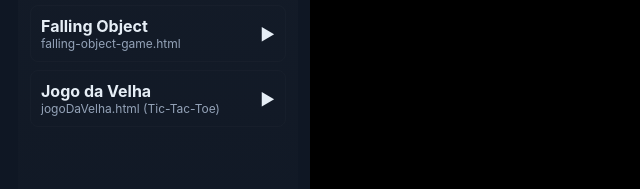
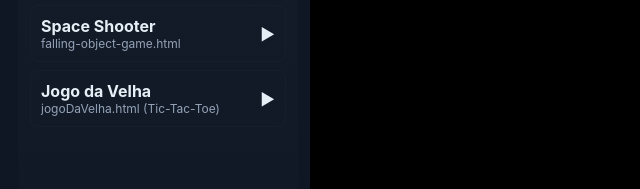
Before and after one commit to brancazx/jogos, a plain HTML site: page index.html in a window 1280 px wide. Shown: the part 195-384 px from the top of the page, 0-640 px from the left. Drawn offline with Linux system fonts and the light colour scheme.

Commit message:
Update index.html

```diff
--- a/index.html
+++ b/index.html
@@ -179,7 +179,7 @@
 
         <div class="game-btn" data-src="https://brancazx.github.io/jogos/falling-object-game.html">
           <div>
-            <div><strong>Falling Object</strong></div>
+            <div><strong>Space Shooter</strong></div>
             <div class="preview">falling-object-game.html</div>
           </div>
           <div>▶</div>
@@ -275,4 +275,5 @@
   </script>
 </body>
 
+
 </html>
```
